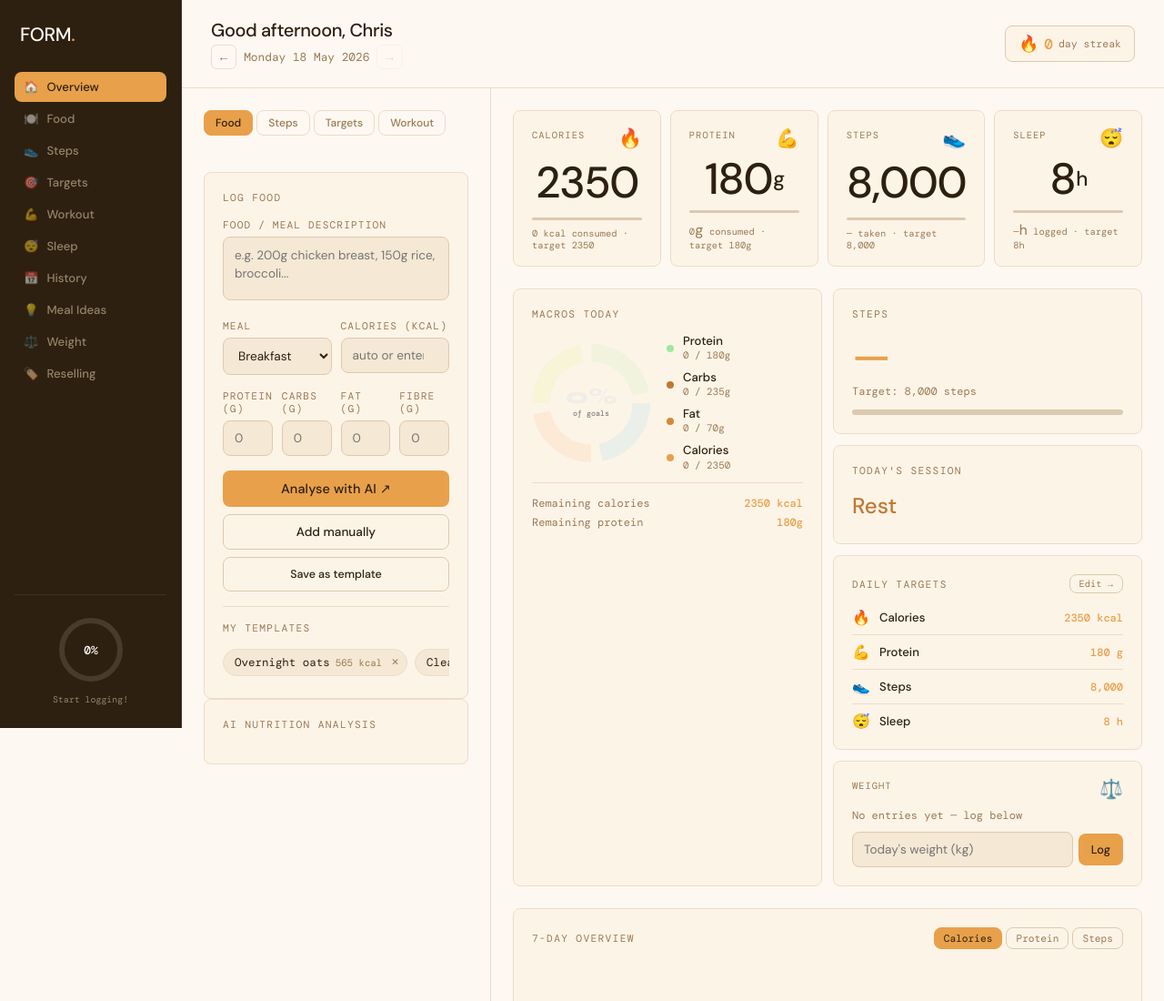
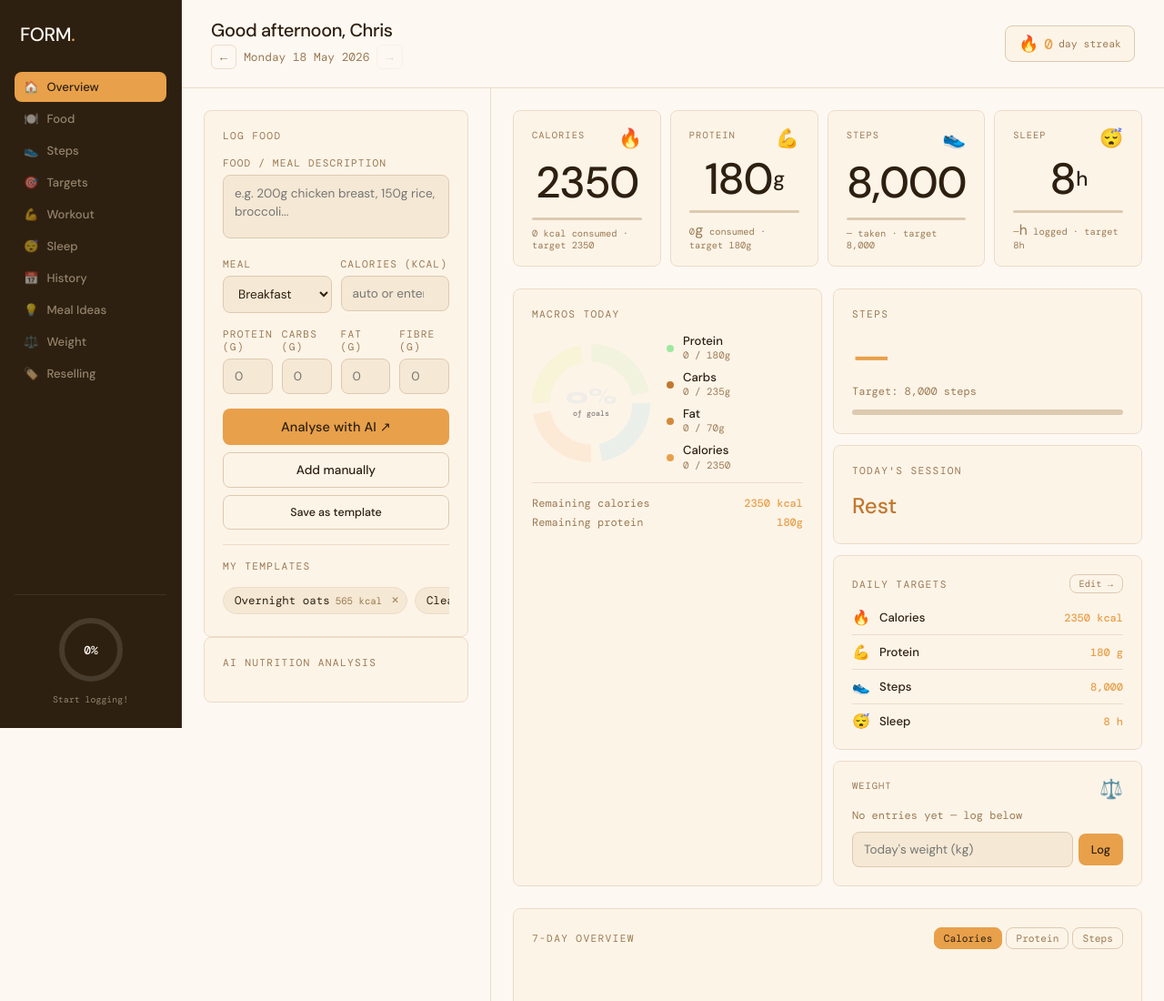
Before and after one commit to chrismayo2410/form-tracker, a website: page public/index.html in a window 1280 px wide. Shown: the top 1100 px of the page at 91% size. Drawn offline with nearby package versions, Linux system fonts and the light colour scheme; a web font is replaced by a local one.

Commit message:
remove header tab row

```diff
--- a/public/index.html
+++ b/public/index.html
@@ -86,13 +86,6 @@
 <div class="main">
   <!-- SIDEBAR: INPUT -->
   <div class="sidebar">
-
-    <div class="tab-row">
-      <button class="tab-btn active" onclick="switchTab('food')">Food</button>
-      <button class="tab-btn" onclick="switchTab('steps')">Steps</button>
-      <button class="tab-btn" onclick="switchTab('targets')">Targets</button>
-      <button class="tab-btn" onclick="switchTab('workout')">Workout</button>
-    </div>
 
     <!-- FOOD TAB -->
     <div class="tab-pane active" id="tab-food">
--- a/public/style.css
+++ b/public/style.css
@@ -125,9 +125,6 @@
   @keyframes pulse { 0%, 80%, 100% { opacity: 0.2; transform: scale(0.8); } 40% { opacity: 1; transform: scale(1); } }
 
   /* TABS */
-  .tab-row { display: flex; gap: 4px; margin-bottom: 1rem; }
-  .tab-btn { background: transparent; border: 1px solid var(--border); border-radius: 8px; color: var(--muted); font-family: 'DM Sans', sans-serif; font-size: 0.75rem; font-weight: 500; padding: 5px 12px; cursor: pointer; transition: all 0.15s; }
-  .tab-btn.active { background: #e8a04a; color: #2d2010; border-color: #e8a04a; }
   .tab-pane { display: none; }
   .tab-pane.active { display: block; }
 
```
